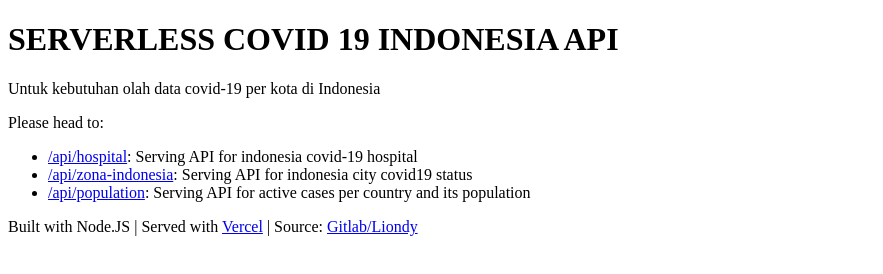
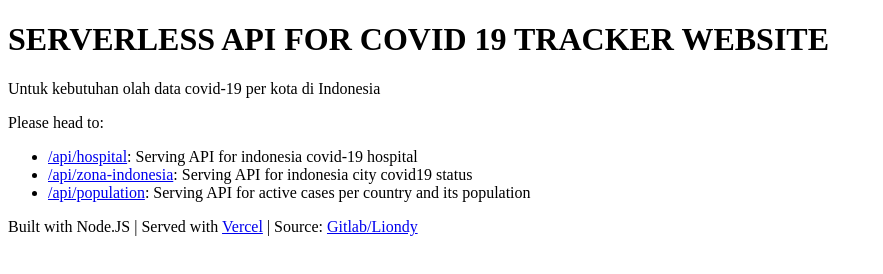
Before and after one commit to liondy/serverless-covid19-indonesia-api, a website: page index.html in a window 1280 px wide. Shown: the whole page, without its empty margins (0-883 px from the left). Drawn offline with Linux system fonts and the light colour scheme.

Commit message:
change desc

```diff
--- a/index.html
+++ b/index.html
@@ -6,7 +6,7 @@
     <title></title>
   </head>
   <body>
-    <h1>SERVERLESS COVID 19 INDONESIA API</h1>
+    <h1>SERVERLESS API FOR COVID 19 TRACKER WEBSITE</h1>
     <p>Untuk kebutuhan olah data covid-19 per kota di Indonesia</p>
     <div>
       <p>Please head to:</p>
```
